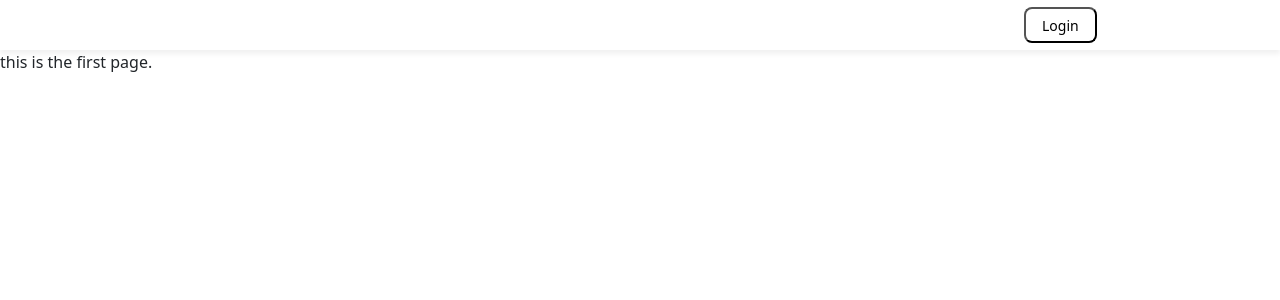
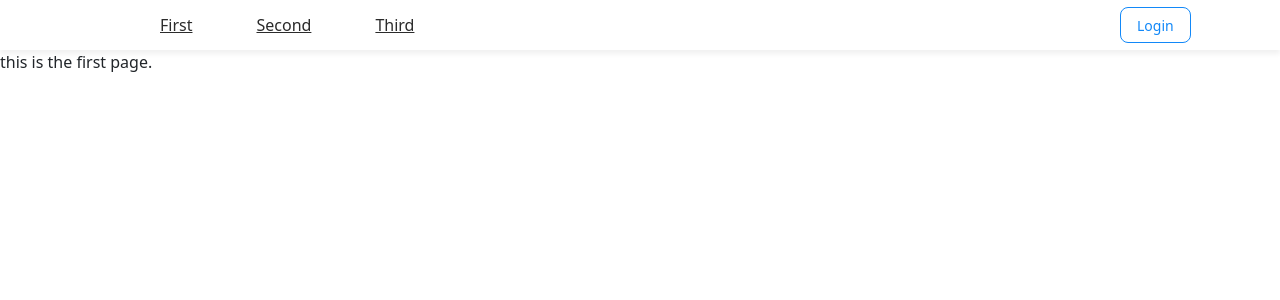
Before and after one commit to dewrain331/weriz-ts, a React (Create React App) app in the folder front/: page / in a window 1280 px wide. Shown: the top 300 px of the page. Built offline with nearby package versions, Linux system fonts and the light colour scheme.

Commit message:
feat : Header
- ing...

```diff
--- a/front/src/component/Button.js
+++ b/front/src/component/Button.js
@@ -42,7 +42,7 @@ const Button = ({ children, ...rest }) => {
 };
 
 Button.defaultProps = {
-  color: "cyan",
+  color: "blue",
 };
 
 export default Button;
--- a/front/src/component/header/constant.js
+++ b/front/src/component/header/constant.js
@@ -1,17 +1,17 @@
 const NAV_LIST = [
   {
     id: "1",
-    name: "first",
+    name: "First",
     path: "/",
   },
   {
     id: "2",
-    name: "second",
+    name: "Second",
     path: "/2",
   },
   {
     id: "3",
-    name: "third",
+    name: "Third",
     path: "/3",
   },
 ];
--- a/front/src/component/header/header.style.js
+++ b/front/src/component/header/header.style.js
@@ -17,18 +17,22 @@ const HeaderWrapper = styled.div`
 `;
 
 const Nav = styled.nav`
-  flex: 4;
+  flex: 7;
   display: flex;
   align-items: center;
 
   ul {
     display: flex;
+    list-style: none;
+    margin-left: 8rem;
+    margin-bottom: 0;
 
     li {
       text-align: center;
+      margin-right: 4rem;
 
       a {
-        font-size: ${({ theme }) => theme.fontSizes.small};
+        font-size: ${({ theme }) => theme.fontSizes.base};
         font-weight: 400;
         color: ${({ theme }) => theme.colors.black};
         white-space: nowrap;
--- a/front/src/component/header/index.jsx
+++ b/front/src/component/header/index.jsx
@@ -20,17 +20,15 @@ const Header = () => {
         <HeaderWrapper>
           <Nav>
             <ul>
-              {NAV_LIST.map((data) => {
+              {NAV_LIST.map((data) => (
                 <li key={`nav-${data.id}`}>
-                  <NavLink to={data.path}>{data.name}</NavLink>
-                </li>;
-              })}
+                  <NavLink to={`${data.path}`}>{data.name}</NavLink>
+                </li>
+              ))}
             </ul>
           </Nav>
           <LoginSection>
-            <Button color="sky" onClick={() => setShowAuthModal(true)}>
-              Login
-            </Button>
+            <Button onClick={() => setShowAuthModal(true)}>Login</Button>
           </LoginSection>
         </HeaderWrapper>
       </HeaderContainer>
```
